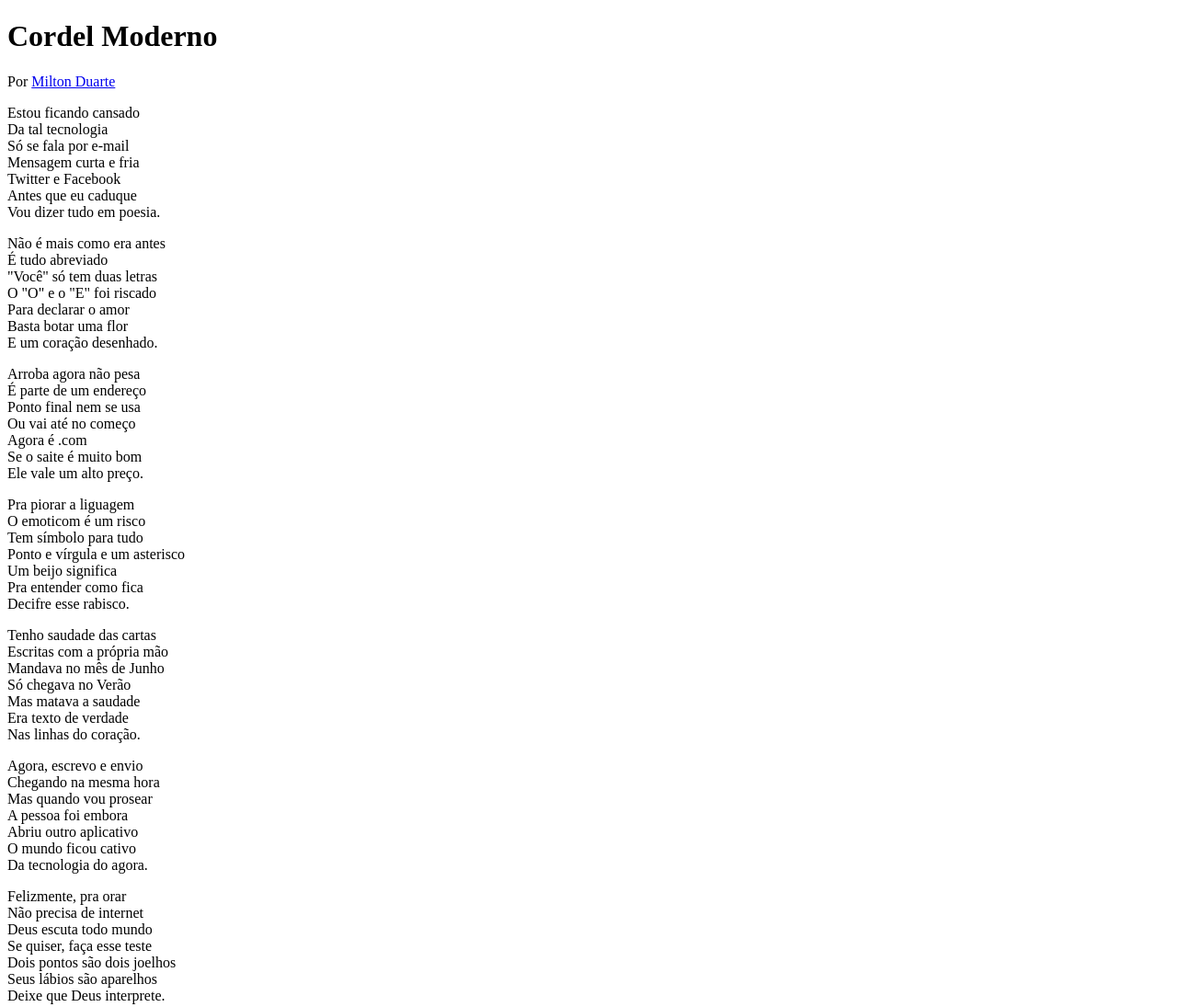
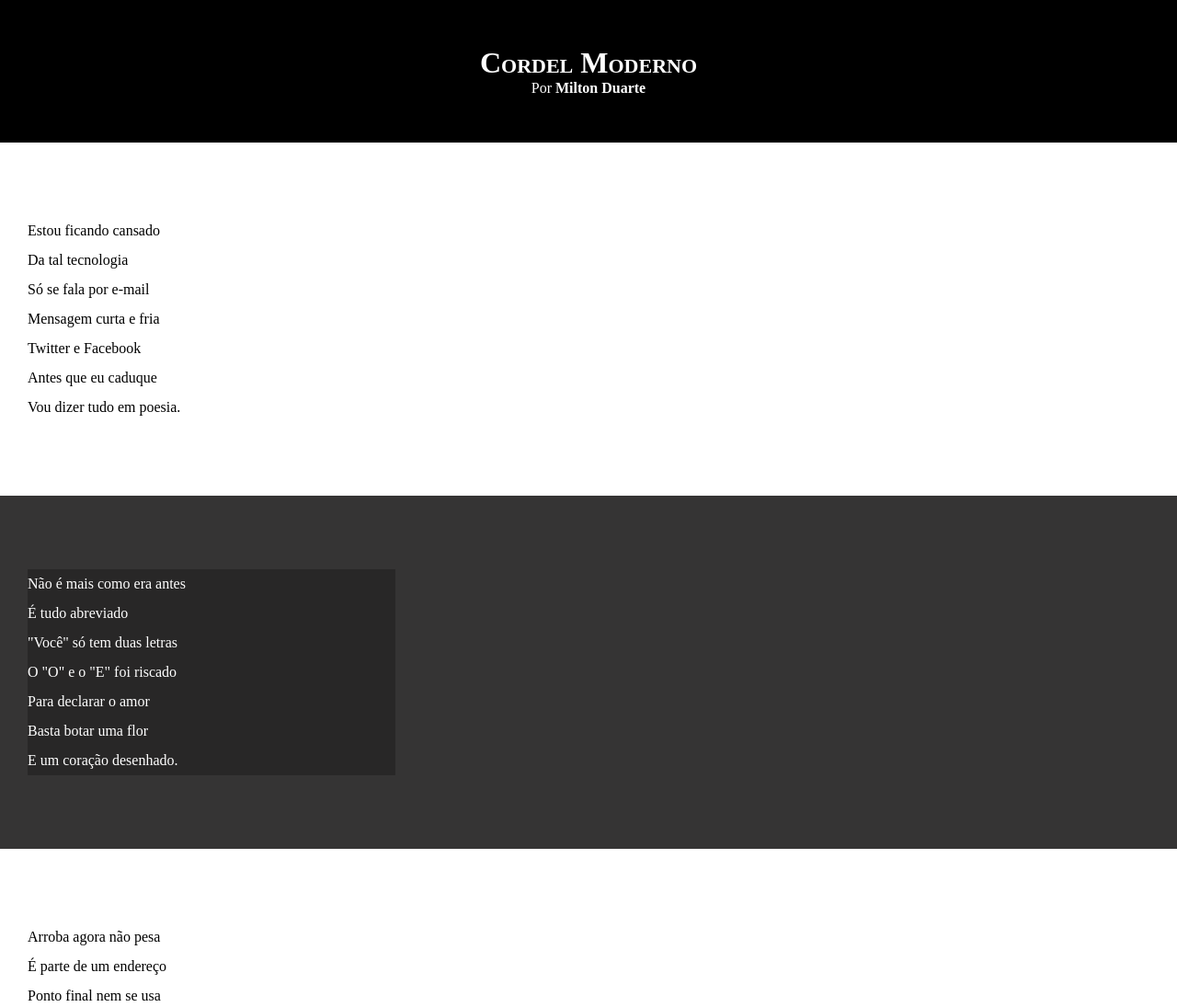
Before and after one commit to ClaudioGuibson/html-css, a plain HTML site: page pacote-d012/index.html in a window 1280 px wide. Shown: the top 1095 px of the page at 92% size. Drawn offline with Linux system fonts and the light colour scheme.

Commit message:
Atualizei estilos dos textos e bloco

```diff
--- a/pacote-d012/css/style.css
+++ b/pacote-d012/css/style.css
@@ -1 +1,54 @@
 @charset "UTF-8";
+
+*{
+    margin:0px;
+    padding:0px;
+}
+html, body{
+    min-height:100vh;
+    background-color: darkgray;
+}
+header{
+    background-color: black;
+    color:white;
+    text-align: center;
+}
+header > h1{
+    padding-top:50px;
+    font-variant: small-caps;
+}
+header > p{
+    padding-bottom:50px;
+}
+header a, footer a{
+    color:white;
+    text-decoration:none;
+    font-weight: bolder;
+}
+header a:hover, footer a:hover{
+    text-decoration:underline;
+}
+section{
+    padding-top:10vh;
+    padding-bottom:10vh;
+    line-height:2em;
+    padding-left: 30px;
+}
+section.normal{
+    background-color:white;
+    color:black;
+}
+section.image{
+    background-color:rgb(53, 52, 52);
+    color:white;
+}
+section.image > p{
+    width:400px;
+    background-color:rgba(0, 0, 0, 0.244);
+}
+footer{
+    background-color: black;
+    color:white;
+    text-align:center;
+    padding:10px;
+}
--- a/pacote-d012/index.html
+++ b/pacote-d012/index.html
@@ -14,7 +14,7 @@
         <p>Por <a href="https://www.recantodasletras.com.br/poesias/3186743" target="_blank">Milton Duarte</a></p>
     </header>
 
-    <section>
+    <section class="normal">
         <p>
             Estou ficando cansado<br>
             Da tal tecnologia<br>
@@ -26,7 +26,7 @@
         </p>
     </section>
 
-    <section>
+    <section class="image">
         <p>
             Não é mais como era antes<br>
             É tudo abreviado<br>
@@ -38,7 +38,7 @@
         </p>
     </section>
 
-    <section>
+    <section class="normal">
         <p>
             Arroba agora não pesa<br>
             É parte de um endereço<br>
@@ -59,7 +59,7 @@
         </p>
     </section>
 
-    <setion>
+    <section class="image">
         <p>
             Tenho saudade das cartas<br>
             Escritas com a própria mão<br>
@@ -69,9 +69,9 @@
             Era texto de verdade<br>
             Nas linhas do coração.
         </p>
-    </setion>
+    </section>
 
-    <setion>
+    <section class="normal">
         <p>
             Agora, escrevo e envio<br>
             Chegando na mesma hora<br>
@@ -90,7 +90,7 @@
             Seus lábios são aparelhos<br>
             Deixe que Deus interprete.
         </p>
-    </setion>
+    </section>
     <footer>
         <p>Site criado por <a href="https://gustavoguanabara.github.io" target="_blank">Gustavo Guanabara</a> para o <a
                 href="https://www.cursoemvideo.com" target="_blank">CursoemVideo</a></p>
```
